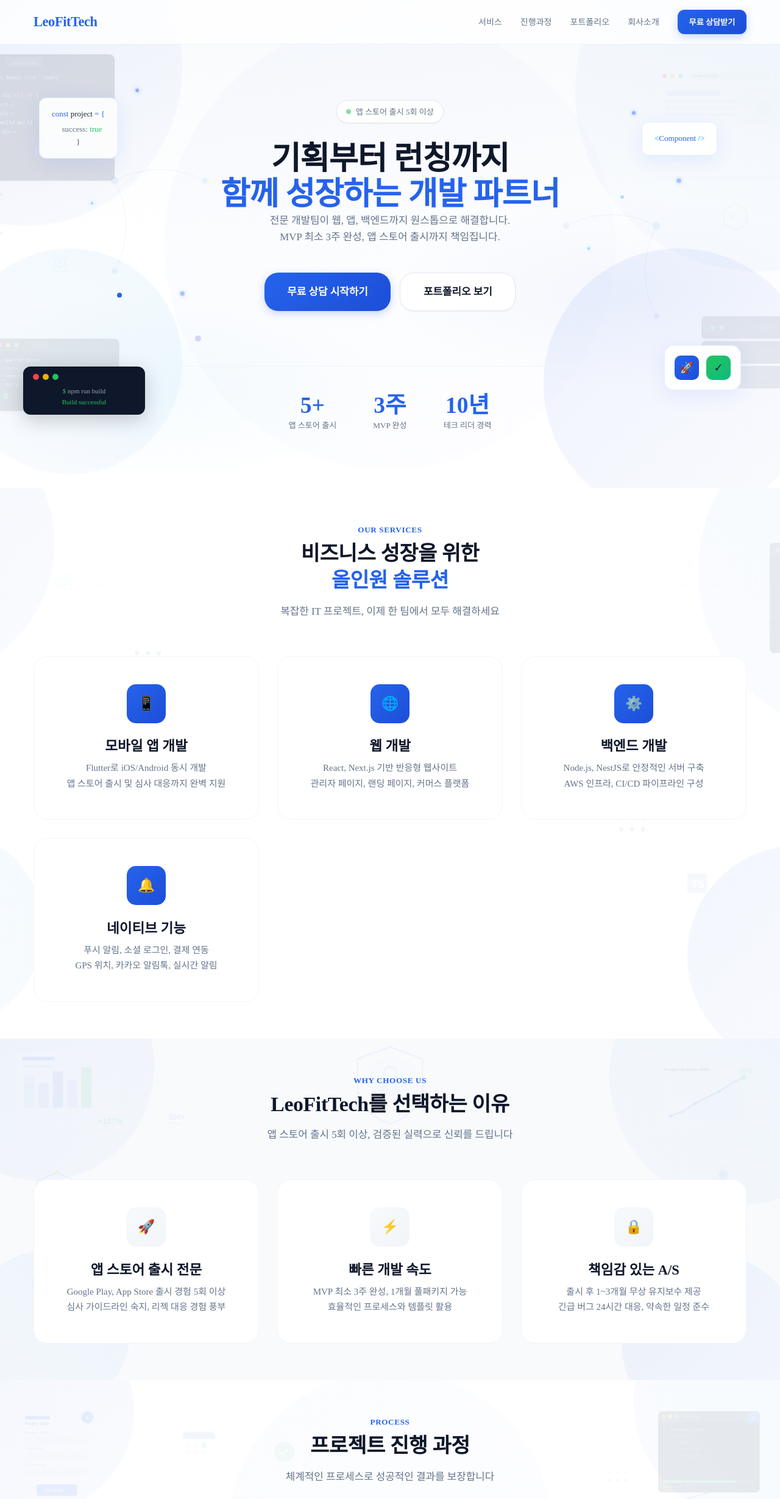
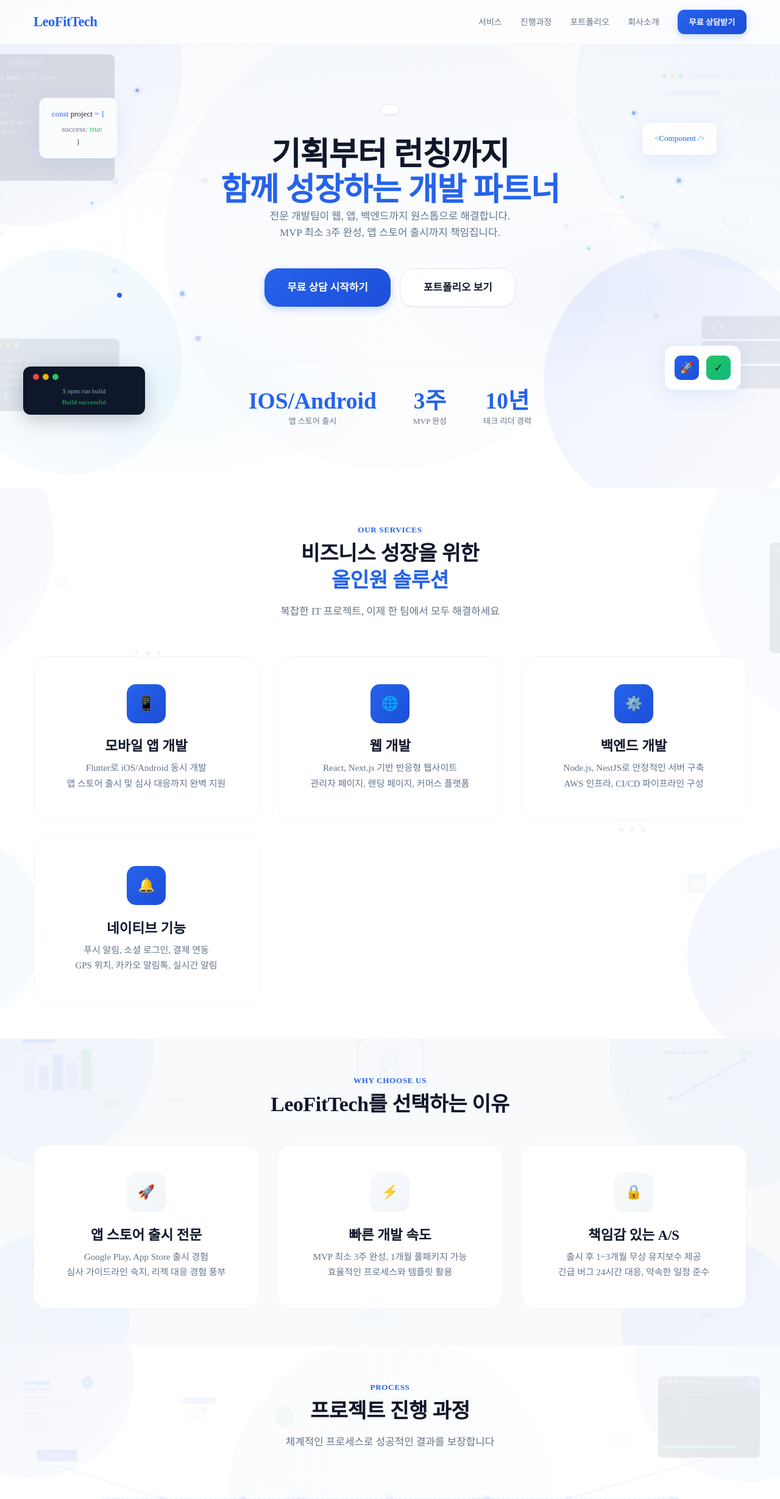
Before and after one commit to LLeoCompany/vison-makers-web, a Next.js app: page / in a window 1280 px wide. Shown: the top 2458 px of the page at 61% size. Built offline with nearby package versions, Linux system fonts and the light colour scheme; a web font is replaced by a local one.

Commit message:
텍스트 수정

```diff
--- a/pages/index.tsx
+++ b/pages/index.tsx
@@ -317,7 +317,7 @@
           <div className="hero-content">
             <Fade direction="up">
               <div className="hero-badge">
-                <span className="hero-badge-dot"></span>앱 스토어 출시 5회 이상
+                {/* <span className="hero-badge-dot"></span>앱 스토어 출시 5회 이상 */}
               </div>
             </Fade>
             <Fade direction="up" delay={100}>
@@ -352,7 +352,7 @@
             <Fade direction="up" delay={400}>
               <div className="hero-stats">
                 <div className="hero-stat">
-                  <div className="hero-stat-value">5+</div>
+                  <div className="hero-stat-value">IOS/Android</div>
                   <div className="hero-stat-label">앱 스토어 출시</div>
                 </div>
                 <div className="hero-stat">
@@ -523,7 +523,7 @@
                 Why Choose Us
               </p>
               <h2 className="text-h2">LeoFitTech를 선택하는 이유</h2>
-              <p
+              {/* <p
                 className="text-body-lg text-secondary"
                 style={{
                   marginTop: "var(--spacing-md)",
@@ -531,7 +531,7 @@
                 }}
               >
                 앱 스토어 출시 5회 이상, 검증된 실력으로 신뢰를 드립니다
-              </p>
+              </p> */}
             </Fade>
           </div>
 
@@ -543,7 +543,7 @@
                 </div>
                 <h3 className="feature-title text-h3">앱 스토어 출시 전문</h3>
                 <p className="feature-description">
-                  Google Play, App Store 출시 경험 5회 이상
+                  Google Play, App Store 출시 경험
                   <br />
                   심사 가이드라인 숙지, 리젝 대응 경험 풍부
                 </p>
```
